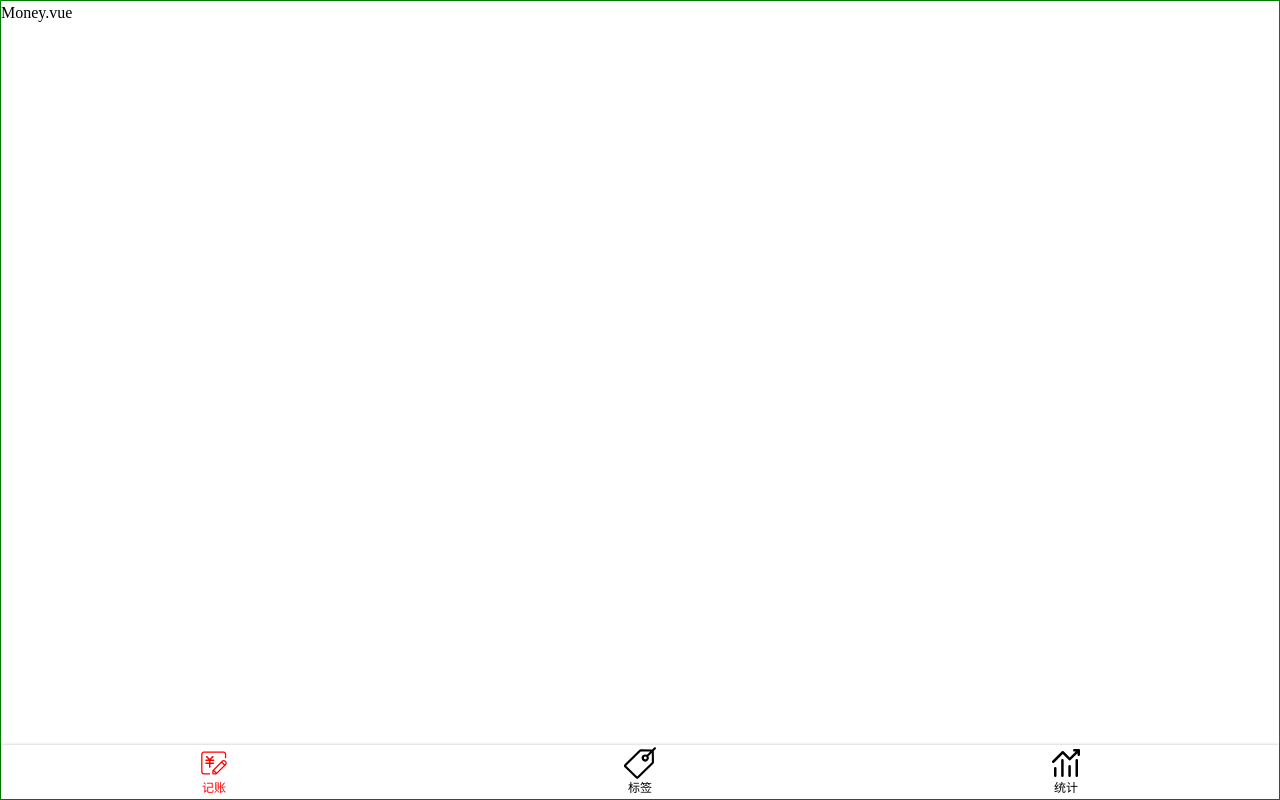
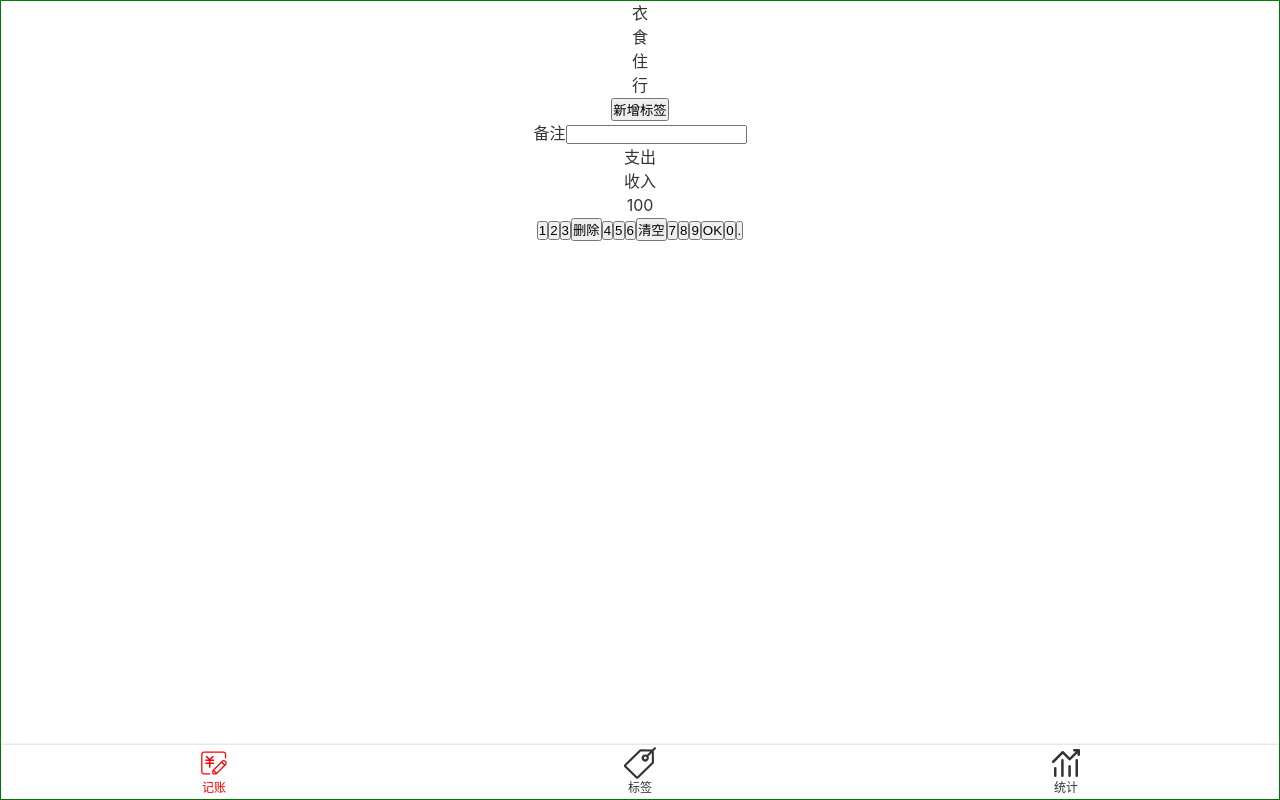
Before and after one commit to Yichen-Amber/guantou, a Vue app: page /#/money in a window 1280 px wide. Built offline with nearby package versions, Linux system fonts and the light colour scheme.

Commit message:
添加全局样式和全局变量

```diff
--- a/public/index.html
+++ b/public/index.html
@@ -9,10 +9,7 @@
     <title><%= htmlWebpackPlugin.options.title %></title>
   </head>
   <body>
-    <noscript>
-      <strong>We're sorry but <%= htmlWebpackPlugin.options.title %> doesn't work properly without JavaScript enabled. Please enable it to continue.</strong>
-    </noscript>
     <div id="app"></div>
-    <!-- built files will be auto injected -->
+
   </body>
 </html>
--- a/src/App.vue
+++ b/src/App.vue
@@ -1,43 +1,19 @@
 <template>
-  <div>
+  <div id="app">
     <router-view/>
   </div>
 </template>
 
 <style lang="scss">
-  * {
-    margin: 0;
-    padding: 0;
-    box-sizing: border-box;
-  }
+  @import "~@/assets/style/helper.scss";
+  @import "~@/assets/style/reset.scss";
 
   body {
-    line-height: 1.5;
-  }
-
-  a {
-    text-decoration: none;
-    color: inherit;
-  }
-
-  #app {
-    font-family: 'Avenir', Helvetica, Arial, sans-serif;
     -webkit-font-smoothing: antialiased;
     -moz-osx-font-smoothing: grayscale;
     text-align: center;
-    color: #2C3E50;
-  }
-
-  #nav {
-    padding: 30px;
-
-    a {
-      font-weight: bold;
-      color: #2C3E50;
-
-      &.router-link-exact-active {
-        color: #42B983;
-      }
-    }
+    color: #333;
+    font-family: $font-hei;
+    line-height: 1.5;
   }
 </style>
--- a/src/assets/style/helper.scss
+++ b/src/assets/style/helper.scss
@@ -0,0 +1,5 @@
+$font-hei: -apple-system, "Noto Sans", "Helvetica Neue", Helvetica, "Nimbus Sans L", Arial, "Liberation Sans", "PingFang SC", "Hiragino Sans GB", "Noto Sans CJK SC", "Source Han Sans SC", "Source Han Sans CN", "Microsoft YaHei", "Wenquanyi Micro Hei", "WenQuanYi Zen Hei", "ST Heiti", SimHei, "WenQuanYi Zen Hei Sharp", sans-serif;
+$font-kai: Baskerville, Georgia, "Liberation Serif", "Kaiti SC", STKaiti, "AR PL UKai CN", "AR PL UKai HK", "AR PL UKai TW", "AR PL UKai TW MBE", "AR PL KaitiM GB", KaiTi, KaiTi_GB2312, DFKai-SB, "TW\-Kai", serif;
+$font-song: Georgia, "Nimbus Roman No9 L", "Songti SC", "Noto Serif CJK SC", "Source Han Serif SC", "Source Han Serif CN", STSong, "AR PL New Sung", "AR PL SungtiL GB", NSimSun, SimSun, "TW\-Sung", "WenQuanYi Bitmap Song", "AR PL UMing CN", "AR PL UMing HK", "AR PL UMing TW", "AR PL UMing TW MBE", PMingLiU, MingLiU, serif;
+
+$color-highlight: #f00;
--- /dev/null
+++ b/src/assets/style/reset.scss
@@ -0,0 +1,10 @@
+* {
+  margin: 0;
+  padding: 0;
+  box-sizing: border-box;
+}
+
+a {
+  text-decoration: none;
+  color: inherit;
+}
--- a/src/components/Nav.vue
+++ b/src/components/Nav.vue
@@ -23,12 +23,12 @@
 
 
 <style lang="scss" scoped>
+  @import "~@/assets/style/helper.scss";
   nav {
     display: flex;
     box-shadow: 0 0 3px rgba(0, 0, 0, 0.25);
     flex-direction: row;
     font-size: 12px;
-
     > .item {
       padding: 2px 0;
       width: 33.33333%;
@@ -44,7 +44,7 @@
     }
 
     > .item.selected {
-      color: red;
+      color: $color-highlight;
     }
   }
 </style>
--- a/src/views/Money.vue
+++ b/src/views/Money.vue
@@ -1,15 +1,55 @@
 <template>
   <Layout>
-    <p> Money.vue</p>
+    <div class="tags">
+      <ul class="current">
+        <li>衣</li>
+        <li>食</li>
+        <li>住</li>
+        <li>行</li>
+      </ul>
+      <div class="new">
+        <button>新增标签</button>
+      </div>
+    </div>
+    <div>
+      <label class="notes">
+        <span class="name">备注</span>
+        <input type="text">
+      </label>
+    </div>
+    <div>
+      <ul class="types">
+        <li class="selected">支出</li>
+        <li>收入</li>
+      </ul>
+    </div>
+    <div class="numberPad">
+      <div class="output">100</div>
+      <div class="buttons">
+        <button>1</button>
+        <button>2</button>
+        <button>3</button>
+        <button>删除</button>
+        <button>4</button>
+        <button>5</button>
+        <button>6</button>
+        <button>清空</button>
+        <button>7</button>
+        <button>8</button>
+        <button>9</button>
+        <button>OK</button>
+        <button>0</button>
+        <button>.</button>
+      </div>
+    </div>
   </Layout>
 </template>
-<style lang="scss" scoped>
-
-
-</style>
 
 <script lang="ts">
   export default {
     name: 'Money'
   };
 </script>
+<style lang="scss" scoped>
+  @import "~@/assets/style/helper.scss";
+</style>
```
